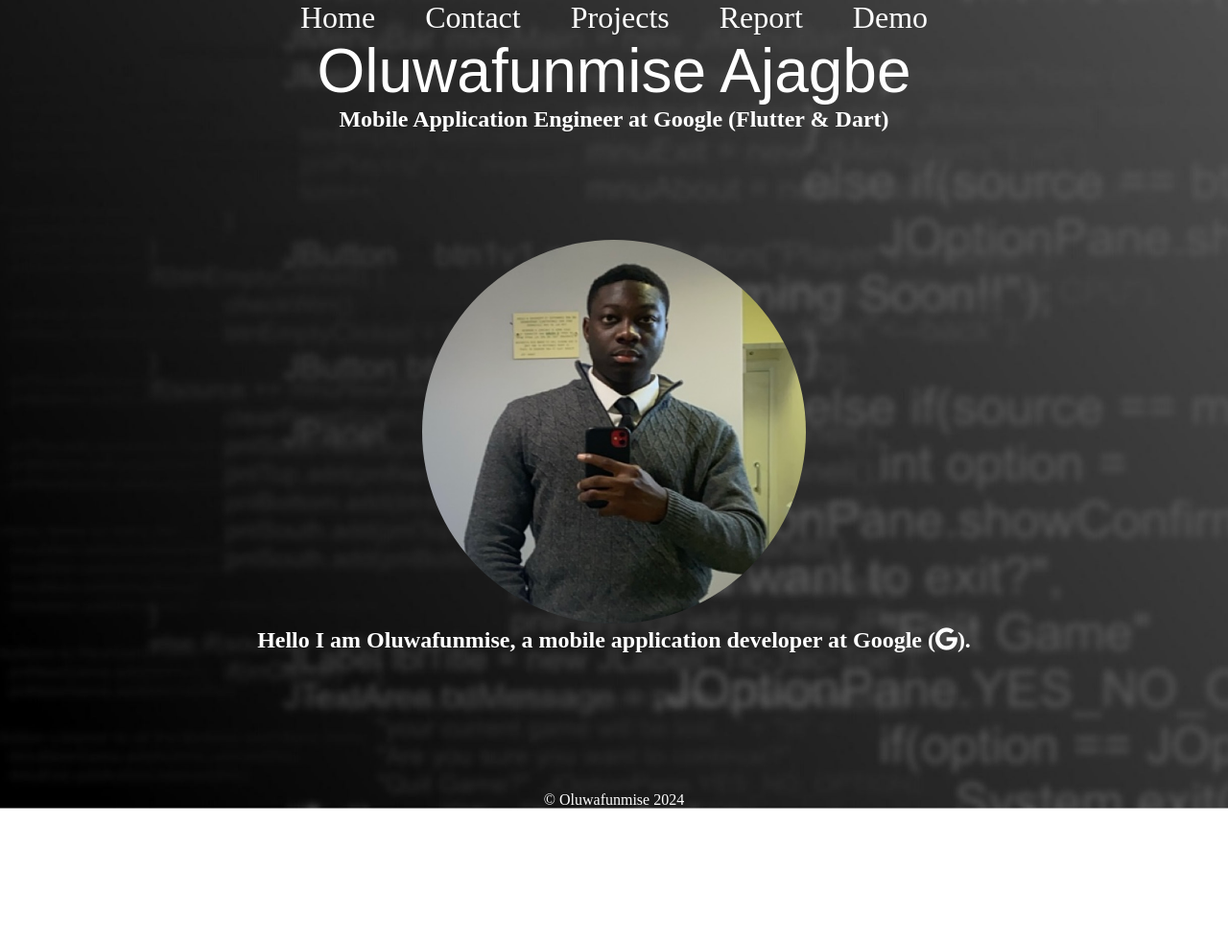
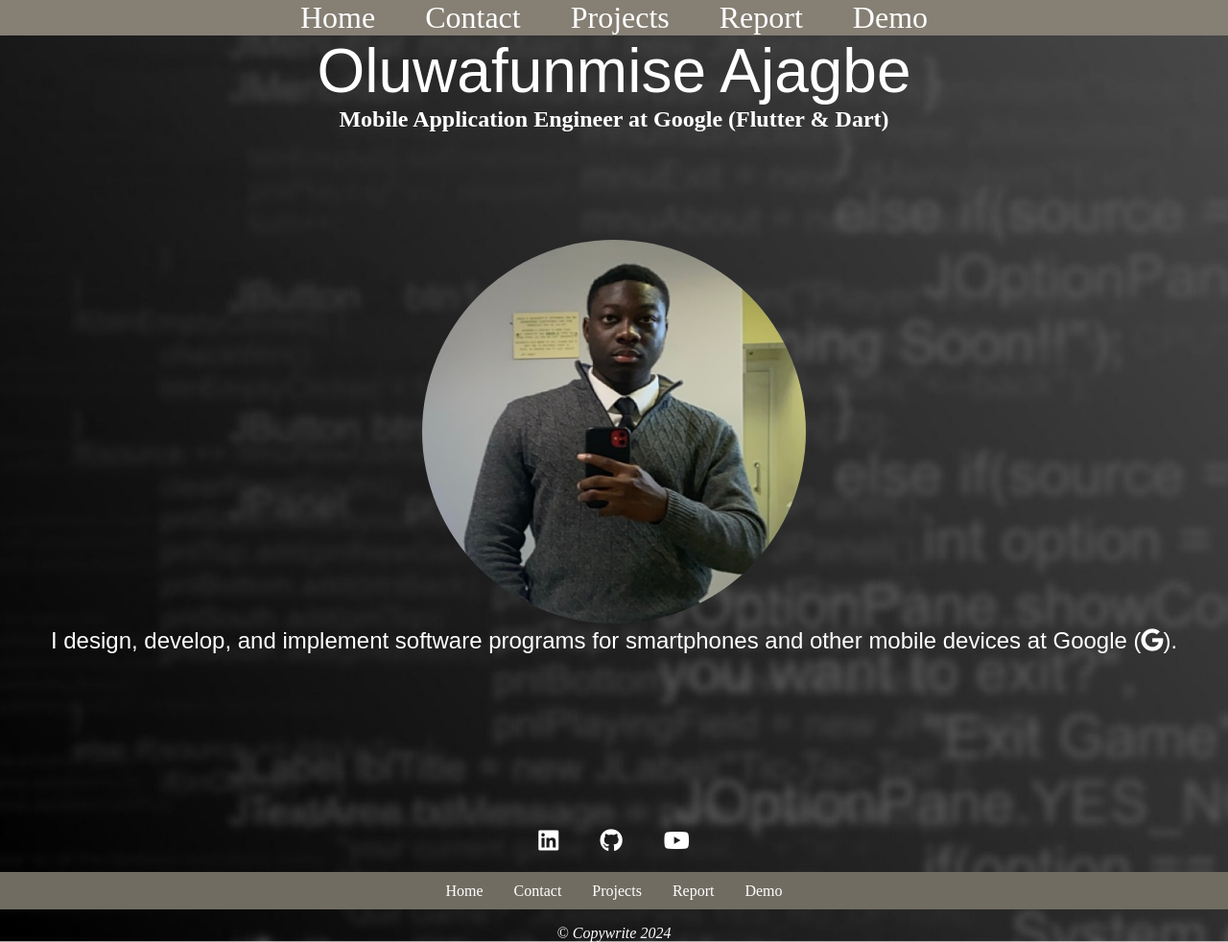
Before and after one commit to Oluwafunmise/web_development, a plain HTML site: page index.html in a window 1280 px wide. Shown: the whole page at 96% size. Before the commit the page ends 843 px from the top, so only its background shows below. Drawn offline with Linux system fonts and the light colour scheme; a web font is replaced by a local one.

Commit message:
Configured the Perfect Footer Layout.

```diff
--- a/index.html
+++ b/index.html
@@ -32,10 +32,12 @@
 <!-- MAIN  -->
 <main class="homepage_main">
     <h2 class="about_me">
-        Hello I am Oluwafunmise, a mobile application developer at Google (<i class="fa-brands fa-google"></i>).
+        I design, develop, and implement software programs for smartphones and other mobile devices at Google (<i class="fa-brands fa-google"></i>).
     </h2>
 
 </main>
+
+<!-- ASIDE -->
 
 <aside>
     <img class="displaypicture" src="Images/displaypicture.jpg" alt="displaypicture">
@@ -44,10 +46,23 @@
 
 <!-- FOOTER -->
 <footer>
-
+    <div class="logo">
+        <ul>
+            <li><a href="https://www.linkedin.com/in/oluwafunmise-john-ajagbe-0ba010220/"><i class="fa-brands fa-linkedin"></i></a></li>
+            <li><a href="https://github.com/Oluwafunmise"><i class="fa-brands fa-github"></i></a></li>
+            <li><a href="https://www.youtube.com/channel/UCmJZpWcGsP-nC-rWMiiHfiQ"><i class="fa-brands fa-youtube"></i></a></li>
+        </ul>
+    </div>
+    <ul class="footer_nav">
+        <li><a href="home.html">Home</a></li>
+        <li><a href="contact.html">Contact</a></li>
+        <li><a href="project.html">Projects</a></li>
+        <li><a href="sitereport.html">Report</a></li>
+        <li><a href="videoDemo.html">Demo </a></li>
+    </ul>
 
     <div class="copywrite">
-        <p>&copy; Oluwafunmise 2024 </p>
+        <p>&copy; Copywrite 2024 </p>
     </div>
 
 </footer>
--- a/style.css
+++ b/style.css
@@ -2,6 +2,11 @@
 @import url('https://fonts.googleapis.com/css2?family=Bungee+Hairline&display=swap');
 @import url('https://fonts.googleapis.com/css2?family=Bungee+Hairline&family=Sixtyfour&display=swap');
 
+
+/* :root {
+    --blue: #1e90ff;
+    --white: #ffffff;
+} */
 * {
     margin: 0;
     padding: 0;
@@ -36,7 +41,7 @@
     background-repeat: no-repeat;
     background-position: center;
     display: grid;
-    grid-template-columns: 70% 30%;
+    grid-template-columns: 50% 50%;
     grid-template-rows: auto;
     grid-template-areas:
 
@@ -53,7 +58,7 @@
     grid-area: nav;
     padding: 0%;
     /* background-color: #1D263B; */
-    /* background-color: #857F74; */
+    background-color: #857F74;
     justify-content: space-around;
     text-transform: none;
     display: flex;
@@ -77,7 +82,8 @@
 }
 .navbar ul li a:hover{
     margin: 0.2em;
-    background-color: grey;
+    background-color: #5e5757;
+    border-radius: 100%;
 }
 main{
     grid-area: main;
@@ -89,6 +95,9 @@
     color: white;
     margin-bottom: 6em;
     text-align: center;
+    font-family: Arial, Helvetica, sans-serif;
+    font-style: normal;
+    font-weight: normal;
 }
 aside{
     grid-area: aside;
@@ -102,8 +111,61 @@
 }
 footer{
     color: white;
+    /* font-size: 1em; */
+    grid-area: footer;
+}
+footer {
+    justify-content: space-around;
+
+}
+.logo ul {
+   font-size: 1.5em;
+    display: flex;
+    list-style: none;
+    justify-content: center;
+}
+.logo ul li a{
+    padding: 0.9em;
+
+
+}
+.footer_nav {
+    display: flex;
+    list-style: none;
+    justify-content: center;
+    background-color: #706C61 ;
+    padding: 0.1em;
+    padding-top: 0.5em;
+    padding-bottom: 0.4em;
+}
+.footer_nav li{
+
+    padding: 1em;
+    padding-top: 0.2em;
+    padding-bottom: 0.2em;
+}
+footer ul li a {
+
+    display: flex;
     font-size: 1em;
-    grid-area: footer;
+    font-style: normal;
+    text-decoration: none;
+    color: white;
+
+}
+footer ul li a:hover{
+
+    /* margin: 0.05em; */
+    background-color: #5e5757;
+    border-radius: 50%;
+}
+
+
+
+footer div{
+    margin-top: 1em;
+    font-size: 1em;
+    font-style: italic;
 }
 .copywrite{
     text-align: center;
```
